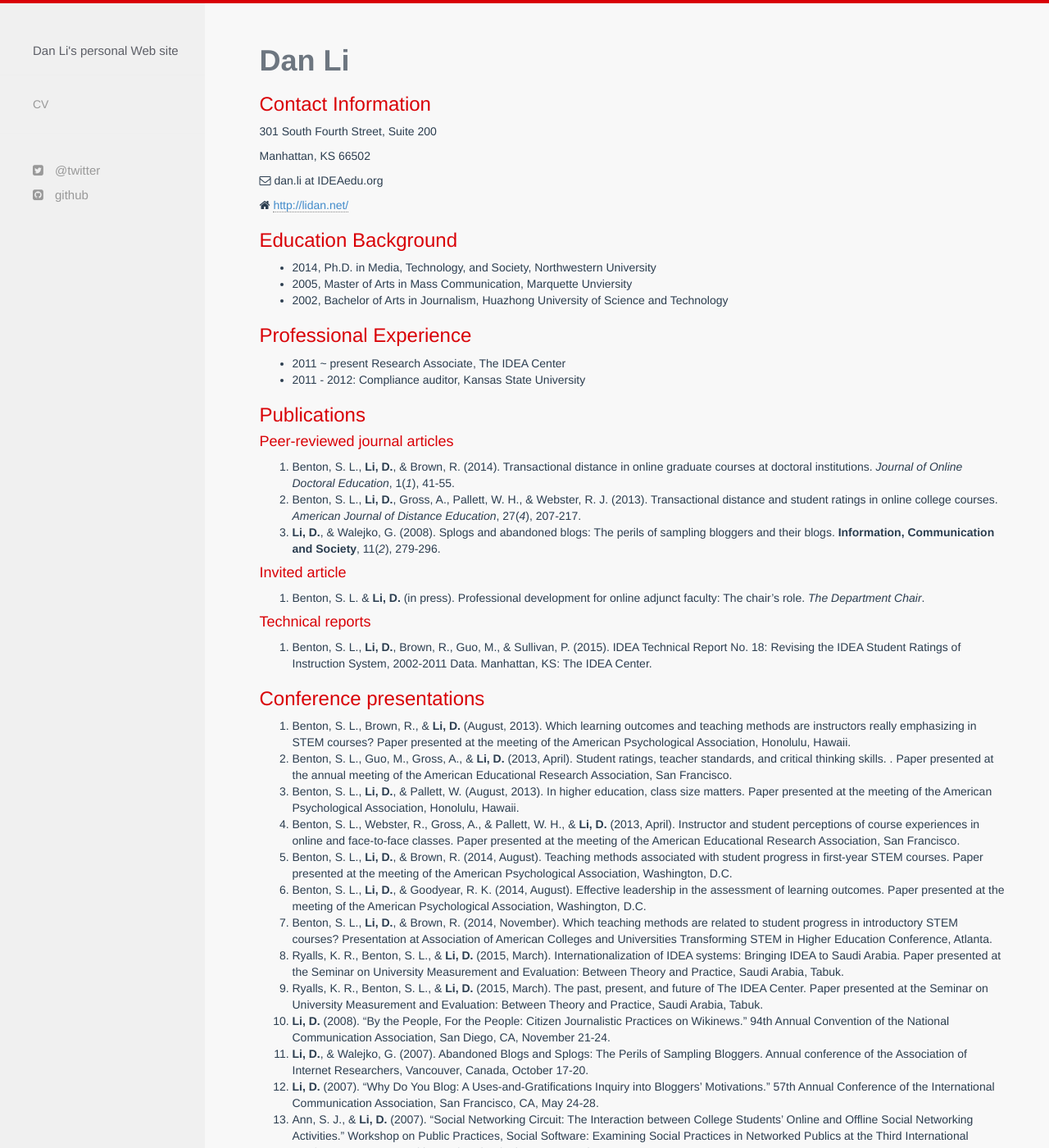
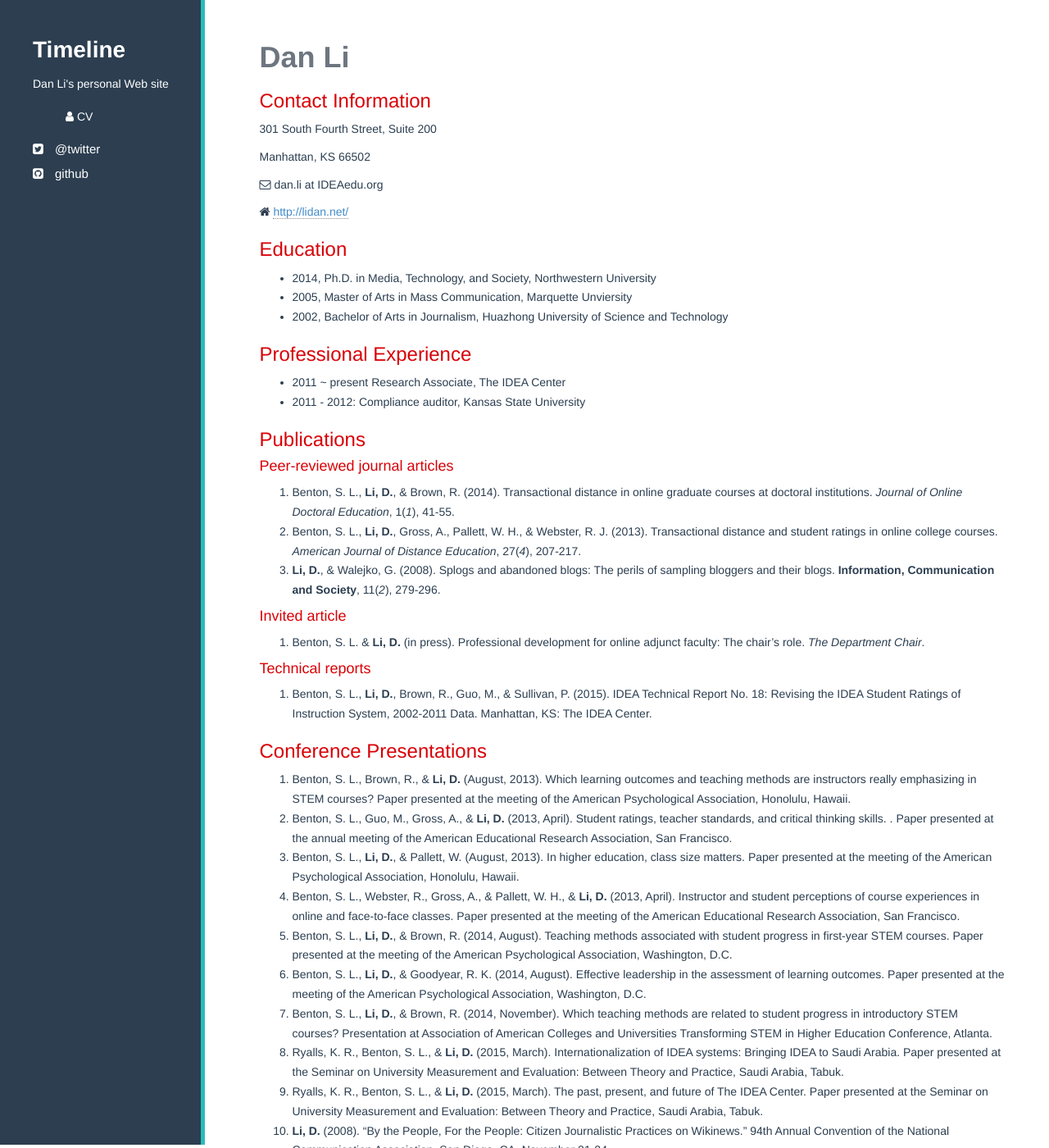
Before and after one commit to danli-ds/danliIDEA.github.io, a Jekyll site: the page built from CV/index.md, in a window 1280 px wide and 1400 px high. Shown: the whole window at 82% size. Built offline with Jekyll 4.4.1, drawn with Linux system fonts in a browser that asks for light colours; nearby versions of some CDN libraries; Markdown is read by kramdown in place of the engine named in the settings; some of the changed text lies outside the part shown.

Commit message:
change navbar

```diff
--- a/CV/index.md
+++ b/CV/index.md
@@ -12,7 +12,7 @@ Manhattan, KS 66502
 
 <i class="fa fa-home"></i> <http://lidan.net/>
 
-### Education Background
+### Education
 
 - 2014, Ph.D. in Media, Technology, and Society, Northwestern University
 - 2005, Master of Arts in Mass Communication, Marquette Unviersity
@@ -39,7 +39,7 @@ Manhattan, KS 66502
 
 1. Benton, S. L., **Li, D.**, Brown, R., Guo, M., & Sullivan, P. (2015). IDEA Technical Report No. 18: Revising the IDEA Student Ratings of Instruction System, 2002-2011 Data. Manhattan, KS: The IDEA Center.
 
-### Conference presentations
+### Conference Presentations
 
 1. Benton, S. L., Brown, R., & **Li, D.** (August, 2013). Which learning outcomes and teaching methods are instructors really emphasizing in STEM courses? Paper presented at the meeting of the American Psychological Association, Honolulu, Hawaii.
 1. Benton, S. L., Guo, M., Gross, A., & **Li, D.** (2013, April). Student ratings, teacher standards, and critical thinking skills. . Paper presented at the annual meeting of the American Educational Research Association, San Francisco.
@@ -118,6 +119,7 @@ Profs. Michael Havice, College of Communication
     *Prof. Elaine Yuan, Dept. of Communication Studies*
 
 ### Award, grants, and fellowships
+
 - Graduate Fellowship (2008 – 2009), Northwestern University.
 - Communication Studies Travel Grant (2007 – 2008), Northwestern University.
 - Northwestern Graduate School Travel Grant (2007 – 2008), Northwestern University.
--- a/_config.yml
+++ b/_config.yml
@@ -1,4 +1,5 @@
 # Site settings
+name: Timeline
 title: Dan Li
 email: danli2004@gmail.com
 description: > # this means to ignore newlines until "baseurl:"
@@ -9,7 +10,6 @@ url: "http://danliIDEA.github.io" # the base hostname & protocol for your site
 github_username:  danliIDEA
 
 # Build settings
-markdown: kramdown
 
 markdown: redcarpet
 highlighter: pygments
--- a/_includes/navigation.html
+++ b/_includes/navigation.html
@@ -20,10 +20,8 @@
 <!-- Sidebar -->
 <div id="sidebar-wrapper">
   <ul class="sidebar-nav">
-    <li class="sidebar-brand"><a href="{{ site.baseurl }}/"><h1 class="brand">{{ site.name }}</h1></a><h3>{{ site.description }}</h3></li>
-    <hr />
-    <li><a href="{{ site.baseurl }}/CV/">CV</a></li>
-    <hr />
+    <li class="sidebar-brand"><a href="{{ site.baseurl }}/"><h1 class="brand">{{ site.name }}</h1></a></li><li><p>{{ site.description }}</p></li>
+    <li><a href="{{ site.baseurl }}/CV/"><i class="fa fa-user"></i> CV</a></li>
     <div id="social-wrapper">
       <li> <a href="{{ site.twitter }}"><i class="fa fa-twitter-square"></i> @twitter</a></li>
       <li> <a href="{{ site.github }}"><i class="fa fa-github-square"></i> github</a> </li>
--- a/css/style.css
+++ b/css/style.css
@@ -5,15 +5,15 @@ body
 {
   color:#2c3e50;
   /*background-color:#f0f0f0;*/
-  background-color: #f8f8f8;
+  /*background-color: #f8f8f8;*/
   width:100%;
-  border-top:solid #d90006;
-  border-width:4px
+  /*border-top:solid #d90006;*/
+  /*border-width:4px*/
 }
 
 h1,h2,h3,h4,h5,h6
 {
-  font-family:"Helvetica Neue", helvetica, "Open Sans", sans-serif;
+  font-family: "Helvetica Neue", helvetica, "Open Sans", sans-serif;
   color:#d90006
 }
 
@@ -93,15 +93,16 @@ p
   margin-left:-250px;
   left:250px;
   width:250px;
-  background:#f0f0f0;
+  background:#2C3E50;
   position:fixed;
   height:100%;
   overflow-y:auto;
   z-index:1000;
   margin-top:-4px;
-  border-top:solid #d90006;
-  transition:all .2s ease 0;
-  border-width:4px
+  /*border-top:solid #d90006;*/
+  border-right: solid #29BCBB;
+  /*transition:all .2s ease 0;*/
+  border-width:5px
 }
 
 .sidebar-nav
@@ -121,13 +122,13 @@ p
   font-family:"Helvetica Neue", helvetica, "Open Sans", sans-serif;
   font-weight:200;
 /*  color:#9c9c9c;*/
-  color:#999;
+  color:#fff;
   /*text-shadow:1px 1px #fff*/
 }
 
 .sidebar-nav li a
 {
-  color:#999;
+  color:#FFF;
   display:block;
   text-decoration:none
 }
@@ -167,10 +168,10 @@ p
 .brand
 {
   font-weight:800;
-  color:#6c7077;
+  color:#fff;
   font-family:"Helvetica Neue", helvetica, "Open Sans",sans-serif;
   font-size:1.4em;
-  text-shadow:1px 1px #fff
+  /*text-shadow:1px 1px #fff*/
 }
 
 .brand:hover
@@ -185,7 +186,7 @@ p
 
 .sidebar-nav > .sidebar-brand a
 {
-  color:#999
+  color:#FFF;
 }
 
 .sidebar-nav > .sidebar-brand a:hover
```
Also changed, not shown: other parts of CV/index.md (+3 -2 lines), index.md (+0 -1 lines), css/bootstrap.min.css.
